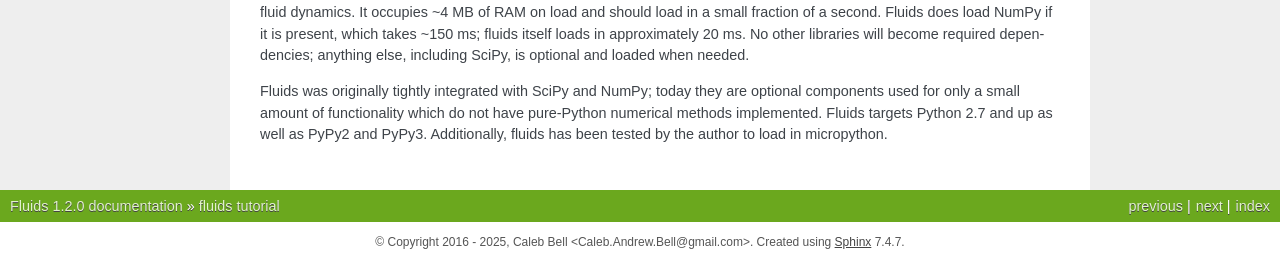
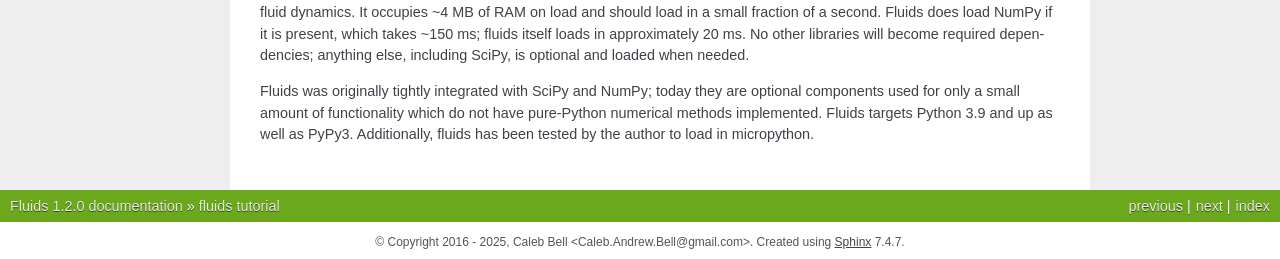
Before and after one commit to CalebBell/fluids, a Sphinx documentation site: the page built from docs/tutorial.rst, in a window 1280 px wide and 900 px high, scrolled down 25815 px. Shown: the part 638-897 px from the top of the window. Built offline with Sphinx 7.4.7, drawn with Linux system fonts in a browser that asks for light colours; formulas are drawn with MathJax 3; pages that are not in the unit, such as notebooks, are missing from menus.

Commit message:
Drop 3.8 since pyproject.toml change means can't support both

```diff
--- a/README.rst
+++ b/README.rst
@@ -43,7 +43,7 @@ of engineering knowledge and utilities that relate to fluid dynamics.
 Fluids was originally tightly integrated with SciPy and NumPy; today they
 are optional components used for only a small amount of functionality
 which do not have pure-Python numerical methods implemented.
-Fluids targets Python 3.8 and up as well as PyPy3. Additionally,
+Fluids targets Python 3.9 and up as well as PyPy3. Additionally,
 fluids has been tested by the author to load in micropython.
 
 While the routines in Fluids are normally quite fast and as efficiently
--- a/conftest.py
+++ b/conftest.py
@@ -35,9 +35,9 @@ def pytest_ignore_collect( collection_path, config):
         return True
 
     # Skip numba and .rst tests for unsupported configurations
-    # Numba requires: CPython 3.8-3.13, x86/x86_64 architecture, GIL-enabled
+    # Numba requires: CPython 3.9-3.13, x86/x86_64 architecture, GIL-enabled
     unsupported_for_numba = (
-        ver_tup < (3, 8) or
+        ver_tup < (3, 9) or
         ver_tup >= (3, 14) or
         is_pypy or
         is_graal or
--- a/docs/developers.rst
+++ b/docs/developers.rst
@@ -89,7 +89,7 @@ Type hints are a work in progress. After numerous years supporting old python ve
 
 Supported Python Versions
 -------------------------
-Fluids targets Python 3.8 and up as well as PyPy3. Additionally, fluids has been tested by the author at various points to load in Micropython.
+Fluids targets Python 3.9 and up as well as PyPy3. Additionally, fluids has been tested by the author at various points to load in Micropython.
 
 Unfortunately there is no CI infrastructure for these other Python implementations.
 For Micropython there is no NumPy/SciPy which means there is no hope of passing the whole test suite on them either; indeed pytest won't load on any of them.
--- a/docs/tutorial.rst
+++ b/docs/tutorial.rst
@@ -1541,5 +1541,5 @@ needed.
 Fluids was originally tightly integrated with SciPy and NumPy; today they
 are optional components used for only a small amount of functionality
 which do not have pure-Python numerical methods implemented.
-Fluids targets Python 2.7 and up as well as PyPy2 and PyPy3. Additionally,
+Fluids targets Python 3.9 and up as well as PyPy3. Additionally,
 fluids has been tested by the author to load in micropython.
--- a/pyproject.toml
+++ b/pyproject.toml
@@ -8,7 +8,7 @@ name = "fluids"
 version = "1.2.0"
 description = "Fluid dynamics component of Chemical Engineering Design Library (ChEDL)"
 readme = "README.rst"
-requires-python = ">=3.8"
+requires-python = ">=3.9"
 license = "MIT"
 authors = [
     {name = "Caleb Bell", email = "Caleb.Andrew.Bell@gmail.com"}
@@ -36,7 +36,6 @@ classifiers = [
     "Operating System :: Unix",
     "Programming Language :: Python",
     "Programming Language :: Python :: 3",
-    "Programming Language :: Python :: 3.8",
     "Programming Language :: Python :: 3.9",
     "Programming Language :: Python :: 3.10",
     "Programming Language :: Python :: 3.11",
```
Also changed, not shown: requirements_docs.txt (deleted, +0 -27 lines), requirements_test.txt (deleted, +0 -14 lines), requirements_test_multiarch.txt (deleted, +0 -9 lines), .readthedocs.yaml, LICENSE.txt, 3 other files.
